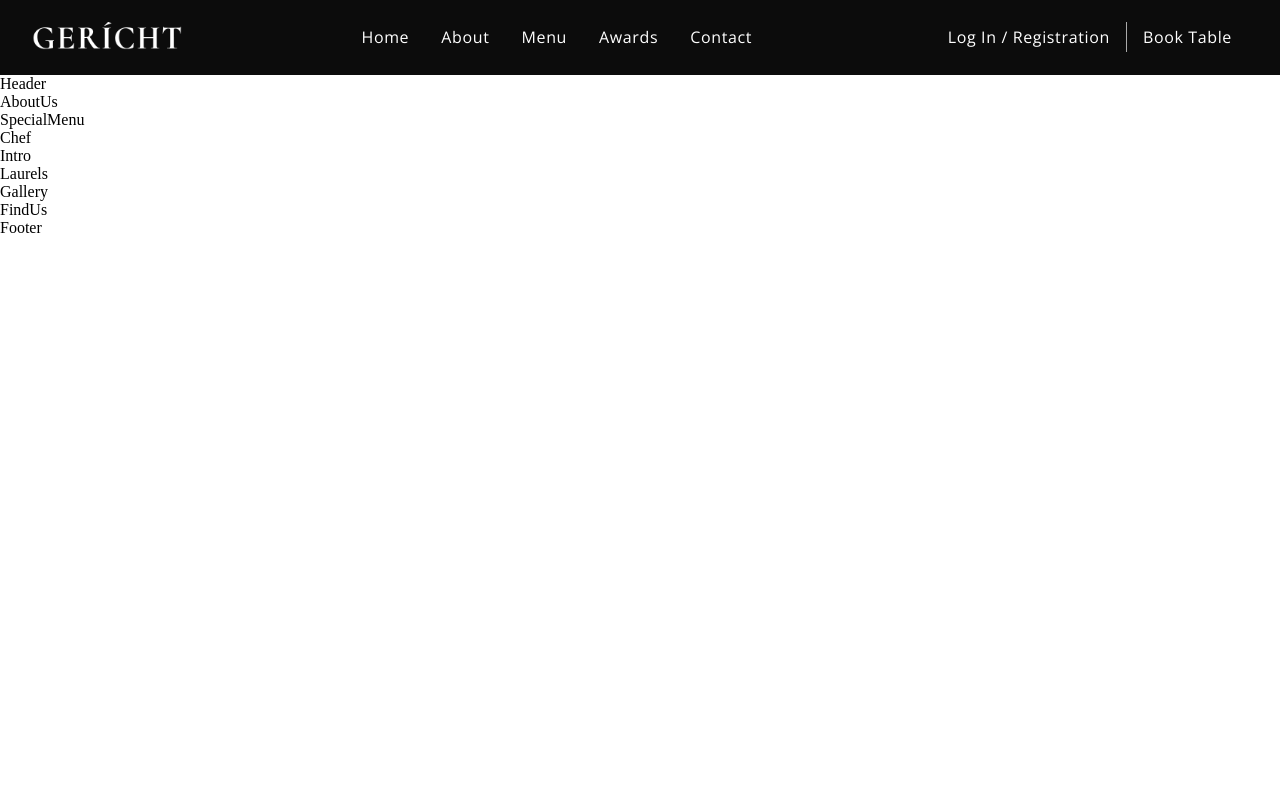
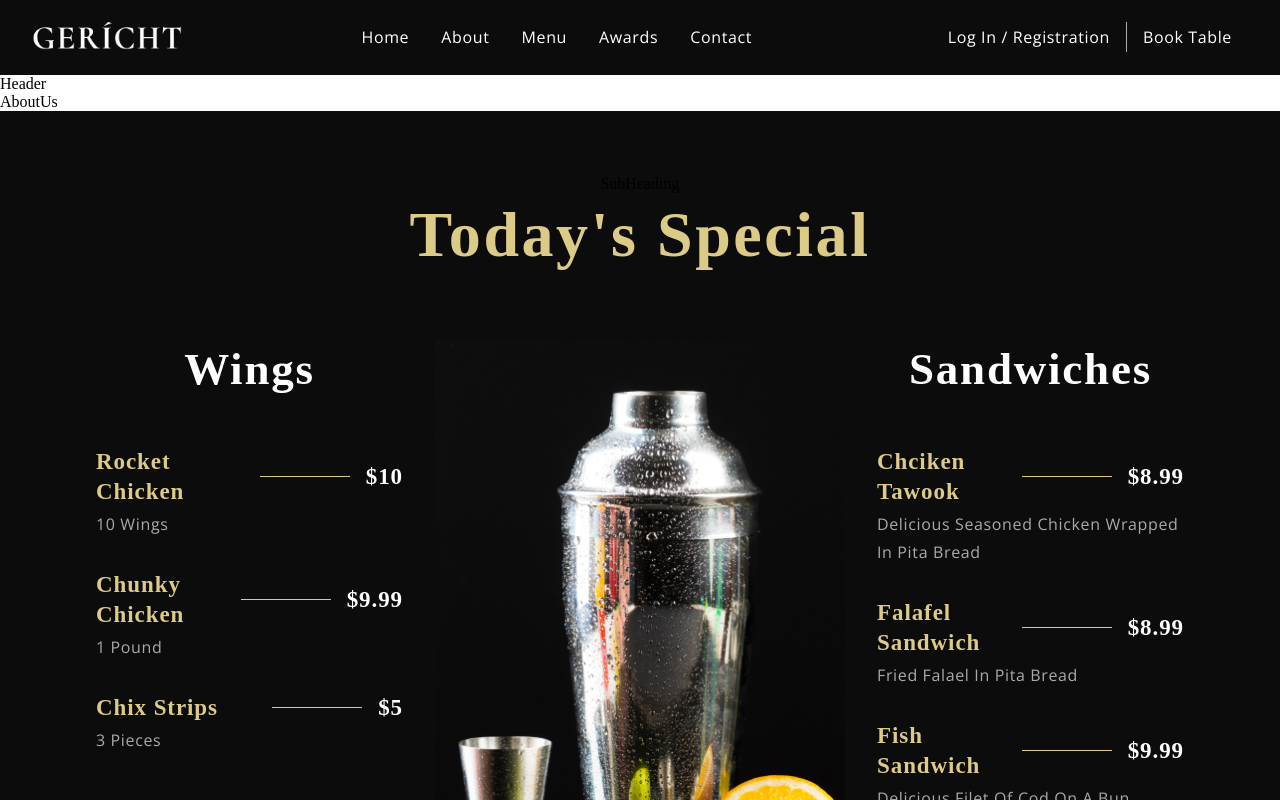
Before and after one commit to zayeemZaki/U-Eats, a React (Create React App) app: page / in a window 1280 px wide. Shown: the top 800 px of the page. Built offline with nearby package versions, Linux system fonts and the light colour scheme; a web font is replaced by a local one.

Commit message:
first commit

```diff
--- a/src/components/Menuitem/MenuItem.css
+++ b/src/components/Menuitem/MenuItem.css
@@ -0,0 +1,35 @@
+.app__menuitem {
+    width: 100%;
+    margin: 1rem 0;
+
+    display: flex;
+    flex-direction: column;
+}
+
+.app__menuitem-head {
+    display: flex;
+    justify-content: space-between;
+    align-items: center;
+}
+
+.app__menuitem-sub {
+    width: 100%;
+    margin-top: 0.2rem;
+}
+
+.app__menuitem-name {
+    flex: 1;
+}
+
+.app__menuitem-dash {
+    width: 90px;
+    height: 1px;
+    background: var(--color-golden);
+    margin: 0 1rem;
+}
+
+.app__menuitem-price {
+    display: flex;
+    justify-content: flex-end;
+    align-items: flex-end;
+}
--- a/src/components/Menuitem/MenuItem.jsx
+++ b/src/components/Menuitem/MenuItem.jsx
@@ -2,9 +2,21 @@
 
 import './MenuItem.css';
 
-const MenuItem = () => (
-  <div>
-    MenuItem
+const MenuItem = ({ title, price, tags }) => (
+  <div className="app__menuitem">
+    <div className="app__menuitem-head">
+      <div className="app__menuitem-name">
+        <p className="p__cormorant" style={{ color: '#DCCA87' }}>{title}</p>
+      </div>
+      <div className="app__menuitem-dash" />
+      <div className="app__menuitem-price">
+        <p className="p__cormorant">{price}</p>
+      </div>
+    </div>
+
+    <div className="app__menuitem-sub">
+      <p className="p__opensans" style={{ color: '#AAAAAA' }}>{tags}</p>
+    </div>
   </div>
 );
 
--- a/src/constants/data.js
+++ b/src/constants/data.js
@@ -1,82 +1,41 @@
 import images from './images';
 
-const wines = [
+const wings = [
   {
-    title: 'Chapel Hill Shiraz',
-    price: '$56',
-    tags: 'AU | Bottle',
+    title: 'Rocket Chicken',
+    price: '$10',
+    tags: '10 Wings',
   },
   {
-    title: 'Catena Malbee',
-    price: '$59',
-    tags: 'AU | Bottle',
+    title: 'Chunky Chicken',
+    price: '$9.99',
+    tags: '1 pound',
   },
   {
-    title: 'La Vieillw Rose',
-    price: '$44',
-    tags: 'FR | 750 ml',
+    title: 'Chix Strips',
+    price: '$5',
+    tags: '3 pieces',
+  },
+
+];
+
+const Sandwiches = [
+  {
+    title: 'Chciken Tawook',
+    price: '$8.99',
+    tags: 'Delicious seasoned chicken wrapped in pita bread',
   },
   {
-    title: 'Rhino Pale Ale',
-    price: '$31',
-    tags: 'CA | 750 ml',
+    title: "Falafel Sandwich",
+    price: '$8.99',
+    tags: 'Fried Falael in pita bread',
   },
   {
-    title: 'Irish Guinness',
-    price: '$26',
-    tags: 'IE | 750 ml',
+    title: 'Fish Sandwich',
+    price: '$9.99',
+    tags: 'Delicious filet of cod on a bun',
   },
+
 ];
 
-const cocktails = [
-  {
-    title: 'Aperol Sprtiz',
-    price: '$20',
-    tags: 'Aperol | Villa Marchesi prosecco | soda | 30 ml',
-  },
-  {
-    title: "Dark 'N' Stormy",
-    price: '$16',
-    tags: 'Dark rum | Ginger beer | Slice of lime',
-  },
-  {
-    title: 'Daiquiri',
-    price: '$10',
-    tags: 'Rum | Citrus juice | Sugar',
-  },
-  {
-    title: 'Old Fashioned',
-    price: '$31',
-    tags: 'Bourbon | Brown sugar | Angostura Bitters',
-  },
-  {
-    title: 'Negroni',
-    price: '$26',
-    tags: 'Gin | Sweet Vermouth | Campari | Orange garnish',
-  },
-];
-
-const awards = [
-  {
-    imgUrl: images.award02,
-    title: 'Bib Gourmond',
-    subtitle: 'Lorem ipsum dolor sit amet, consectetur.',
-  },
-  {
-    imgUrl: images.award01,
-    title: 'Rising Star',
-    subtitle: 'Lorem ipsum dolor sit amet, consectetur.',
-  },
-  {
-    imgUrl: images.award05,
-    title: 'AA Hospitality',
-    subtitle: 'Lorem ipsum dolor sit amet, consectetur.',
-  },
-  {
-    imgUrl: images.award03,
-    title: 'Outstanding Chef',
-    subtitle: 'Lorem ipsum dolor sit amet, consectetur.',
-  },
-];
-
-export default { wines, cocktails, awards };
+export default { wings, Sandwiches};
--- a/src/container/Menu/SpecialMenu.css
+++ b/src/container/Menu/SpecialMenu.css
@@ -0,0 +1,86 @@
+.app__specialMenu {
+    flex-direction: column;
+    background: var(--color-black);
+}
+
+.app__specialMenu-title {
+    margin-bottom: 2rem;
+    text-align: center;
+}
+
+.app__specialMenu-menu {
+    width: 100%;
+    margin: 2rem 0;
+
+    display: flex;
+    justify-content: center;
+    align-items: flex-start;
+    flex-direction: row;
+}
+
+.app__specialMenu-menu_heading {
+    font-family: var(--font-base);
+    font-weight: 600;
+    font-size: 45px;
+    line-height: 58.5px;
+    letter-spacing: 0.04em;
+    color: var(--color-white);
+}
+
+.app__specialMenu-menu_wine,
+.app__specialMenu-menu_cocktails {
+    flex: 1;
+    width: 100%;
+    flex-direction: column;
+}
+
+.app__specialMenu-menu_img {
+    width: 410px;
+    margin: 0 2rem;
+}
+
+.app__specialMenu-menu_img img {
+    width: 100%;
+    height: auto;
+}
+
+.app__specialMenu_menu_items {
+    display: flex;
+    flex-direction: column;
+
+    margin: 2rem 0;
+    width: 100%;
+}
+
+@media screen and (min-width: 2000px) {
+    .app__specialMenu-menu_img {
+        width: 650px;
+    }
+
+    .app__specialMenu-menu_img img {
+        height: 920px;
+    }
+}
+
+@media screen and (max-width: 1150px) {
+    .app__specialMenu-menu {
+        flex-direction: column;
+        align-items: center;
+        width: 100%;
+    }
+
+    .app__specialMenu-menu_img {
+        margin: 3rem 0;
+    }
+}
+
+@media screen and (max-width: 650px) {
+    .app__specialMenu-menu_img {
+        width: 100%;
+    }
+
+    .app__specialMenu-menu_heading {
+        font-size: 35px;
+        line-height: 48.5px;
+    }
+}
--- a/src/container/Menu/SpecialMenu.jsx
+++ b/src/container/Menu/SpecialMenu.jsx
@@ -1,10 +1,43 @@
 import React from 'react';
 
+import { SubHeading, MenuItem } from '../../components';
+import { data, images } from '../../constants';
 import './SpecialMenu.css';
 
 const SpecialMenu = () => (
-  <div>
-    SpecialMenu
+  <div className="app__specialMenu flex__center section__padding" id="menu">
+    <div className="app__specialMenu-title">
+      <SubHeading title="Menu that fits your palatte" />
+      <h1 className="headtext__cormorant">Today&apos;s Special</h1>
+    </div>
+
+    <div className="app__specialMenu-menu">
+      <div className="app__specialMenu-menu_wine  flex__center">
+        <p className="app__specialMenu-menu_heading">Wings</p>
+        <div className="app__specialMenu_menu_items">
+          {data.wings.map((wing, index) => (
+            <MenuItem key={wing.title + index} title={wing.title} price={wing.price} tags={wing.tags} />
+          ))}
+        </div>
+      </div>
+
+      <div className="app__specialMenu-menu_img">
+        <img src={images.menu} alt="menu__img" />
+      </div>
+
+      <div className="app__specialMenu-menu_cocktails  flex__center">
+        <p className="app__specialMenu-menu_heading">Sandwiches</p>
+        <div className="app__specialMenu_menu_items">
+          {data.Sandwiches.map((Sandwich, index) => (
+            <MenuItem key={Sandwich.title + index} title={Sandwich.title} price={Sandwich.price} tags={Sandwich.tags} />
+          ))}
+        </div>
+      </div>
+    </div>
+
+    <div style={{ marginTop: 15 }}>
+      <button type="button" className="custom__button">View More</button>
+    </div>
   </div>
 );
 
```
